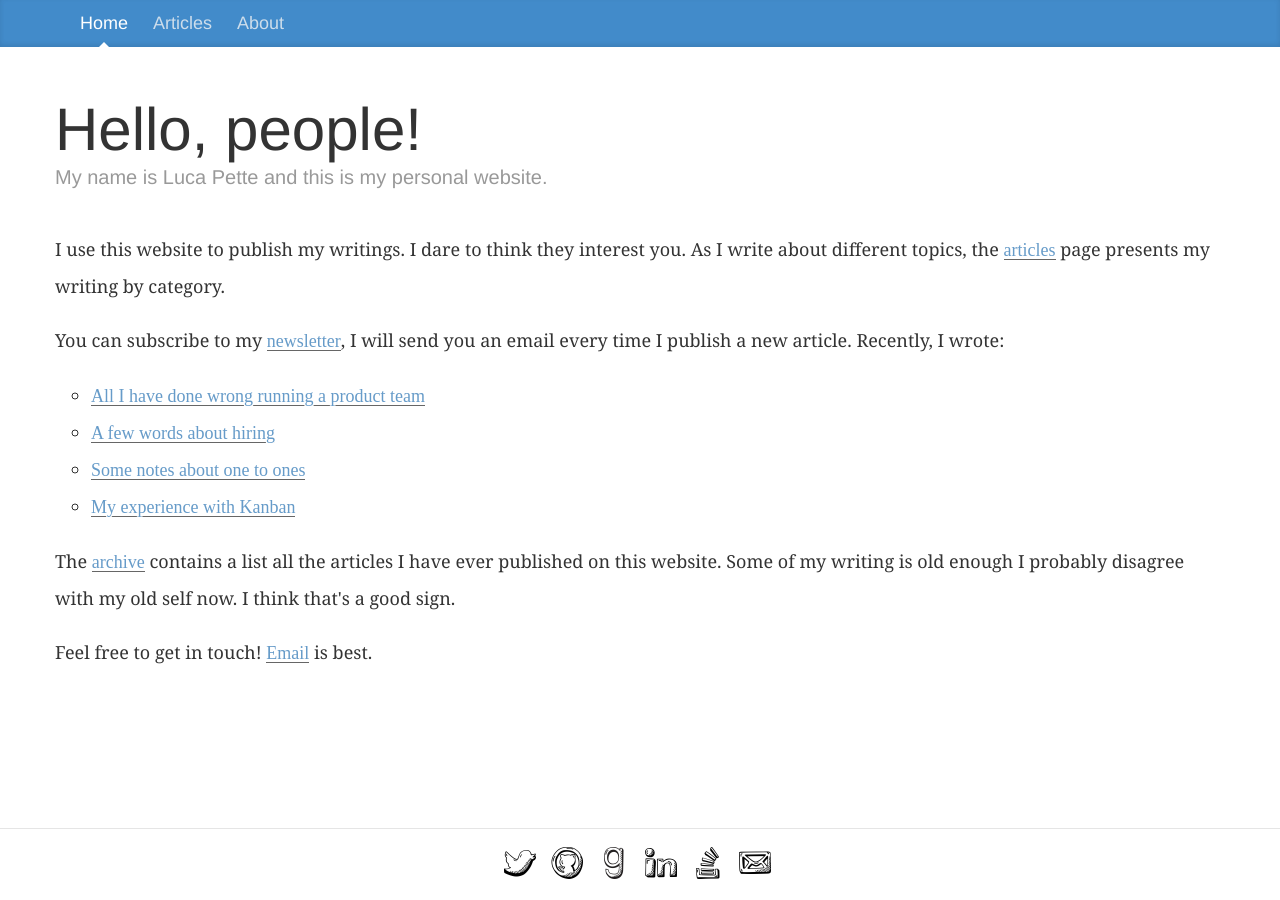
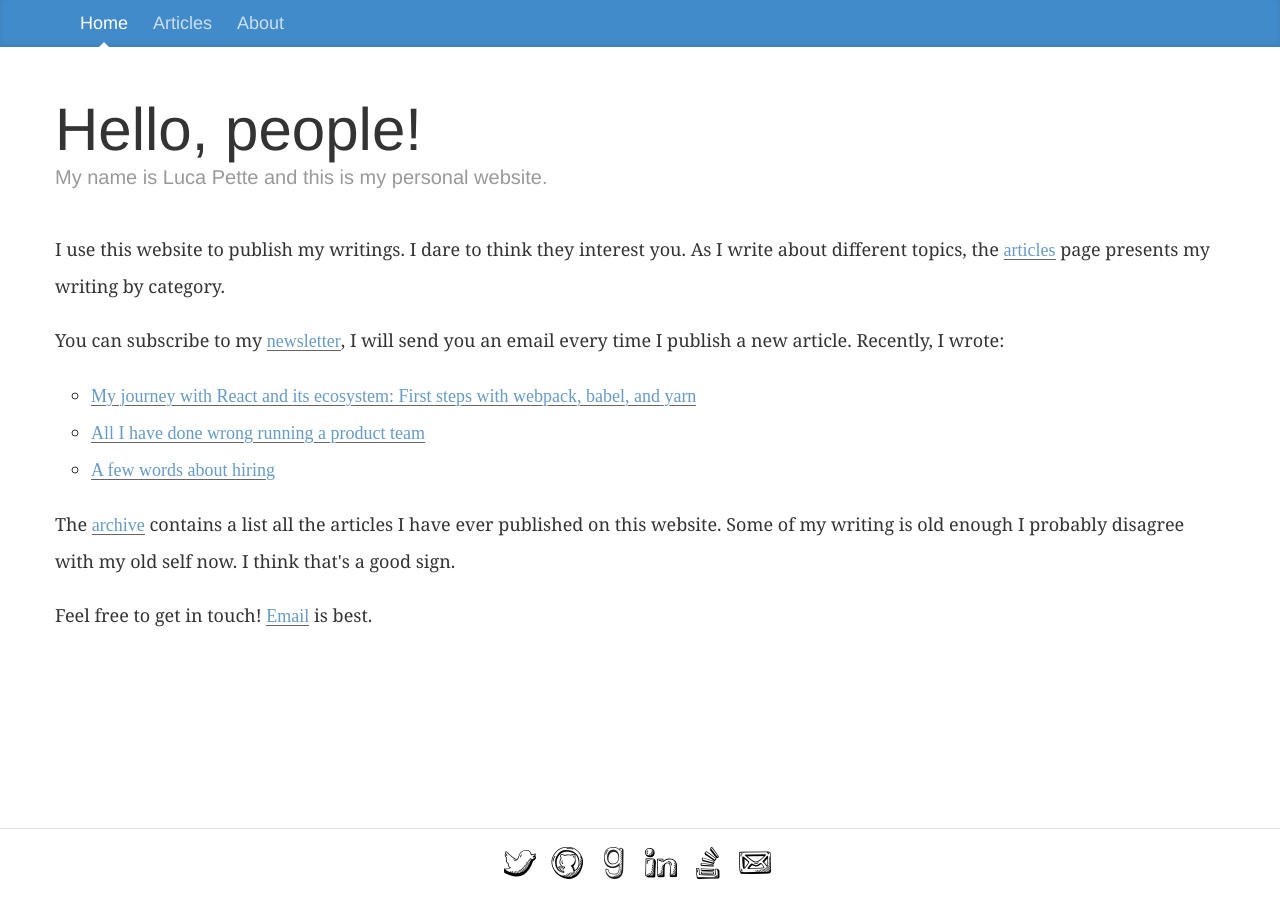
Before and after one commit to lucapette/lucapette.github.com, a Jekyll site: the page built from index.html, in a window 1280 px wide. Built offline with Jekyll 4.4.1, drawn with Linux system fonts in a browser that asks for light colours; nearby versions of some CDN libraries.

Commit message:
Add link to the homepage

```diff
--- a/index.html
+++ b/index.html
@@ -20,11 +20,13 @@ keywords: lucapette
   send you an email every time I publish a new article.
   Recently, I wrote:
   <ul>
+    <li><a href="/my-journey-with-react-and-its-ecosystem-first-steps-with-webpack-babel-and-yarn">
+      My journey with React and its ecosystem: First steps with webpack,
+      babel, and yarn
+    </a></li>
     <li><a href="/all-i-have-done-wrong-running-a-product-team">All I have
       done wrong running a product team</a></li>
     <li><a href="/a-few-words-about-hiring">A few words about hiring</a></li>
-    <li><a href="/some-notes-about-one-to-ones">Some notes about one to ones</a></li>
-    <li><a href="/my-experience-with-kanban">My experience with Kanban</a></li>
   </ul>
   </p>
 
```
